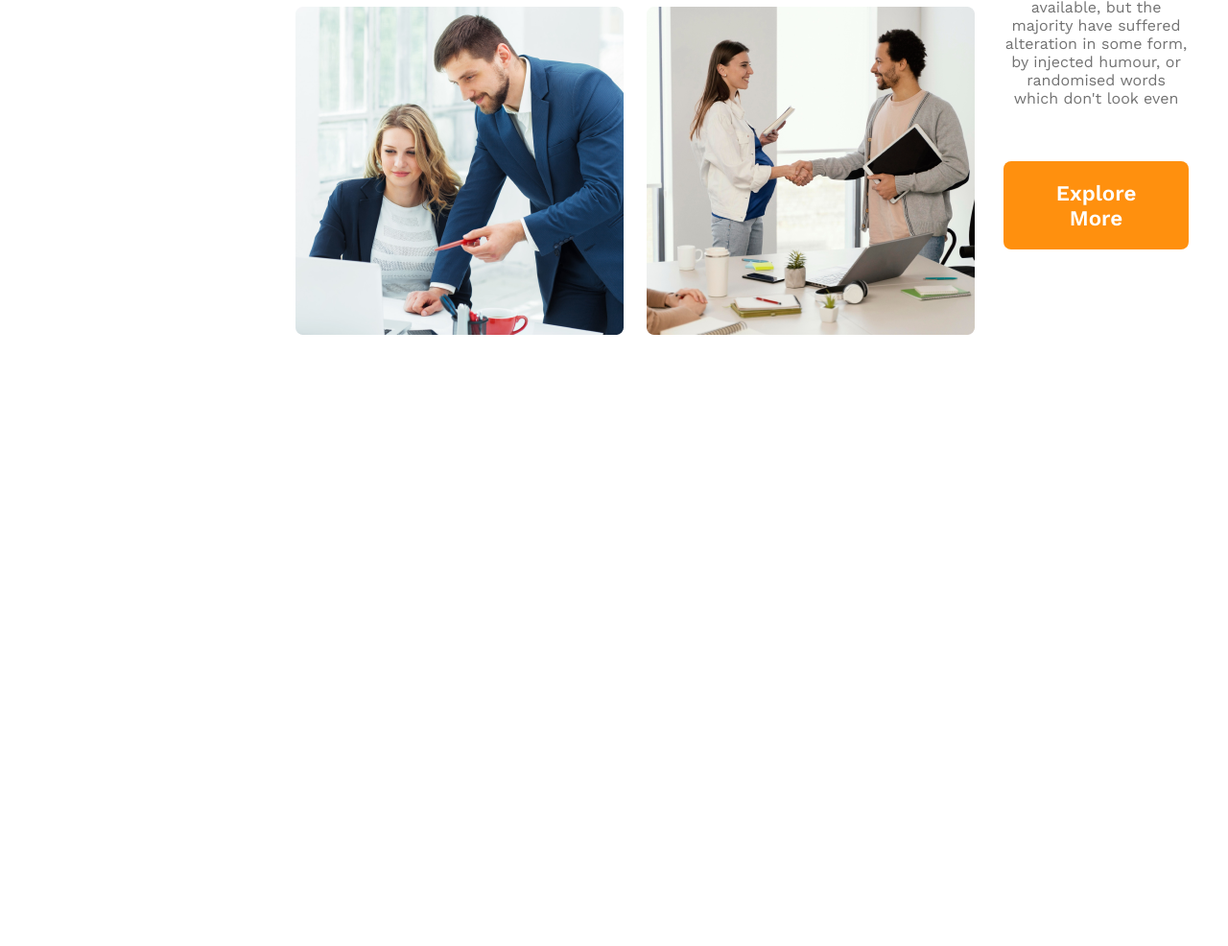
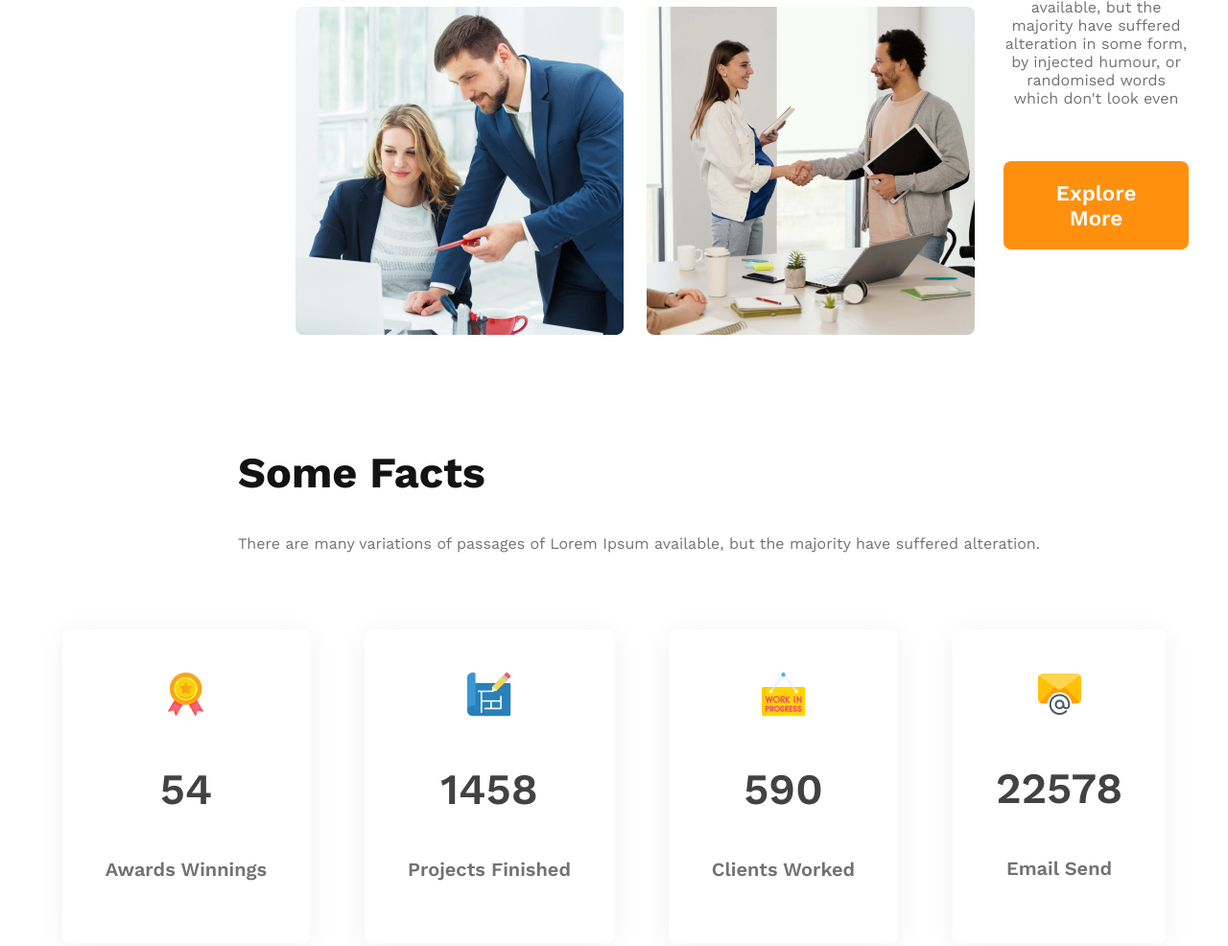
Before and after one commit to nichtmehr99/g3-architects, a plain HTML site: page index.html in a window 1280 px wide. Shown: the part 1523-2509 px from the top of the page at 96% size. Before the commit the page ends 1960 px from the top, so only its background shows below. Drawn offline with nearby package versions, Linux system fonts and the light colour scheme.

Commit message:
facts section and responsive done

```diff
--- a/index.html
+++ b/index.html
@@ -46,6 +46,36 @@
         </div>
       </section>
       <!-- team section End -->
+      <!-- Facts Section Start -->
+      <section class="fact-section-container">
+        <h2 class="fact-section-title">
+          Some Facts
+        </h2>
+        <p class="fact-section-description">There are many variations of passages of Lorem Ipsum available, but the majority have suffered alteration.</p>
+        <div class="fact-item-container">
+          <div class="item">
+            <img src="./images/icons/ribon.png" alt="">
+            <h3 class="item-title">54</h3>
+            <p class="item-name">Awards Winnings</p>
+          </div>
+          <div class="item">
+            <img src="./images/icons/projects.png" alt="">
+            <h3 class="item-title">1458</h3>
+            <p class="item-name">Projects Finished</p>
+          </div>
+          <div class="item">
+            <img src="./images/icons/customers.png" alt="">
+            <h3 class="item-title">590</h3>
+            <p class="item-name">Clients Worked</p>
+          </div>
+          <div class="item">
+            <img src="./images/icons/email.png" alt="">
+            <h3 class="item-title">22578</h3>
+            <p class="item-name">Email Send</p>
+          </div>
+        </div>
+      </section>
+      <!-- Facts Section finish -->
     </main>
     <footer></footer>
   </body>
--- a/styles/architects.css
+++ b/styles/architects.css
@@ -96,25 +96,68 @@ main {
   font-size: 45px;
   font-weight: 700;
 }
+/* facts section style */
+.fact-section-title,
+.fact-section-description {
+  padding-left: 240px;
+}
+.fact-section-title {
+  color: #131313;
+  font-size: 45px;
+  font-weight: 700;
+}
+.fact-section-description {
+  color: #727272;
+  font-size: 16px;
+  font-weight: 400;
+  margin-bottom: 80px;
+}
+
+.fact-item-container {
+  display: flex;
+  justify-content: space-evenly;
+}
+.item{
+  padding: 45px;
+  text-align: center;
+  border-radius: 8px;
+background: #FFF;
+box-shadow: 0px 4px 30px 0px rgba(0, 0, 0, 0.06);
+}
+.item-name{
+  color: #727272;
+font-size: 20px;
+font-weight: 600;
+}
+.item-title{
+  color: #424242;
+font-size: 45px;
+font-weight: 600;
+}
 
 /* responsive styles */
 @media screen and (max-width: 576px) {
   header {
     padding: 20px;
   }
-  nav, .team-container {
+  nav,
+  .team-container , .fact-item-container {
     flex-direction: column;
     padding: 20px;
   }
-  .team-img-container{
-    grid-template-columns: repeat(1,1fr);
+  .team-img-container {
+    grid-template-columns: repeat(1, 1fr);
   }
-
+  .fact-section-title,
+  .fact-section-description {
+    padding: 20px;
+  }
 }
 
 /* table mode responsive */
 @media screen and (min-width: 576px) and (max-width: 960px) {
-  nav ,.team-container {
+  nav,
+  .team-container {
     flex-direction: column;
   }
   header {
```
